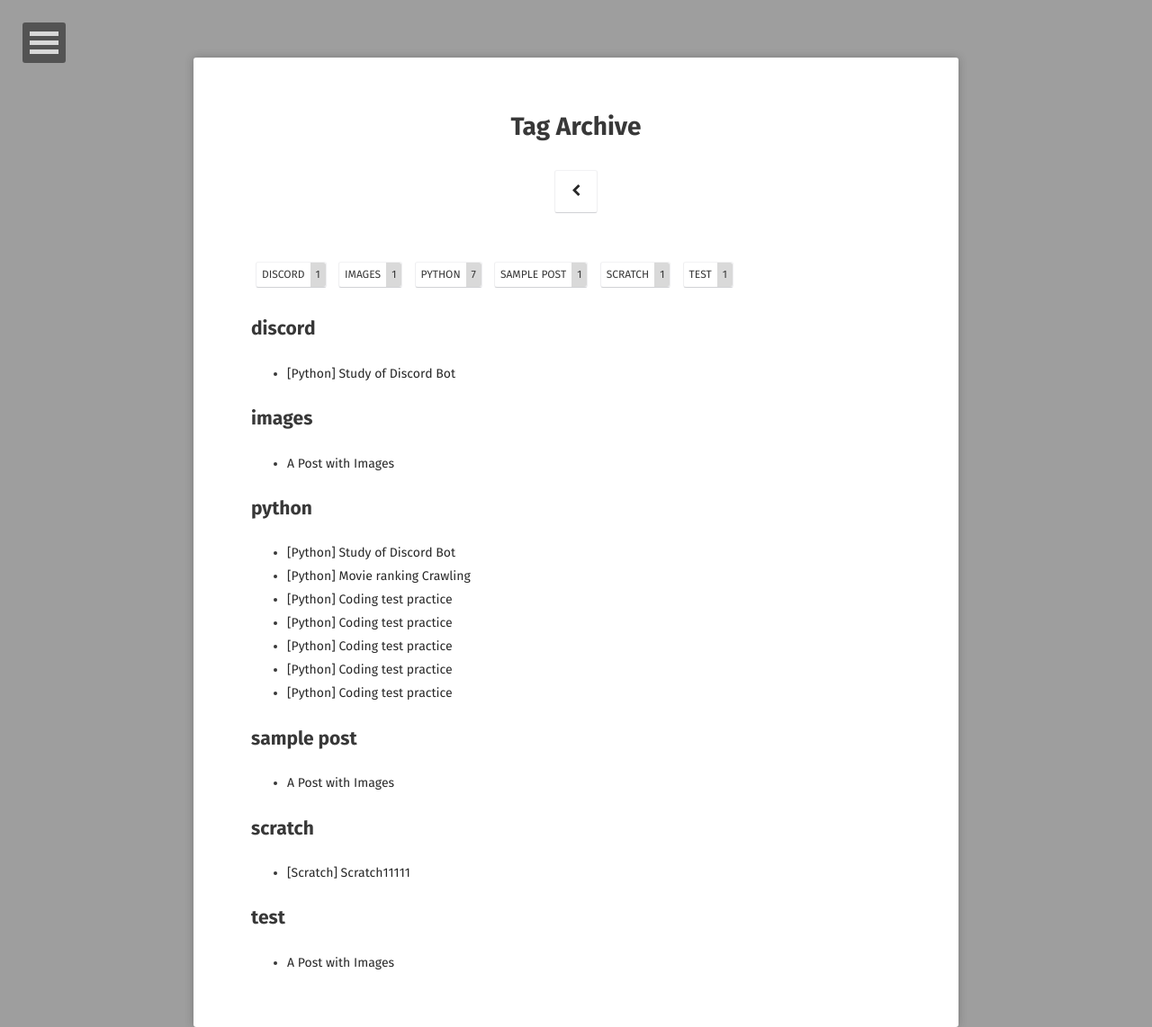
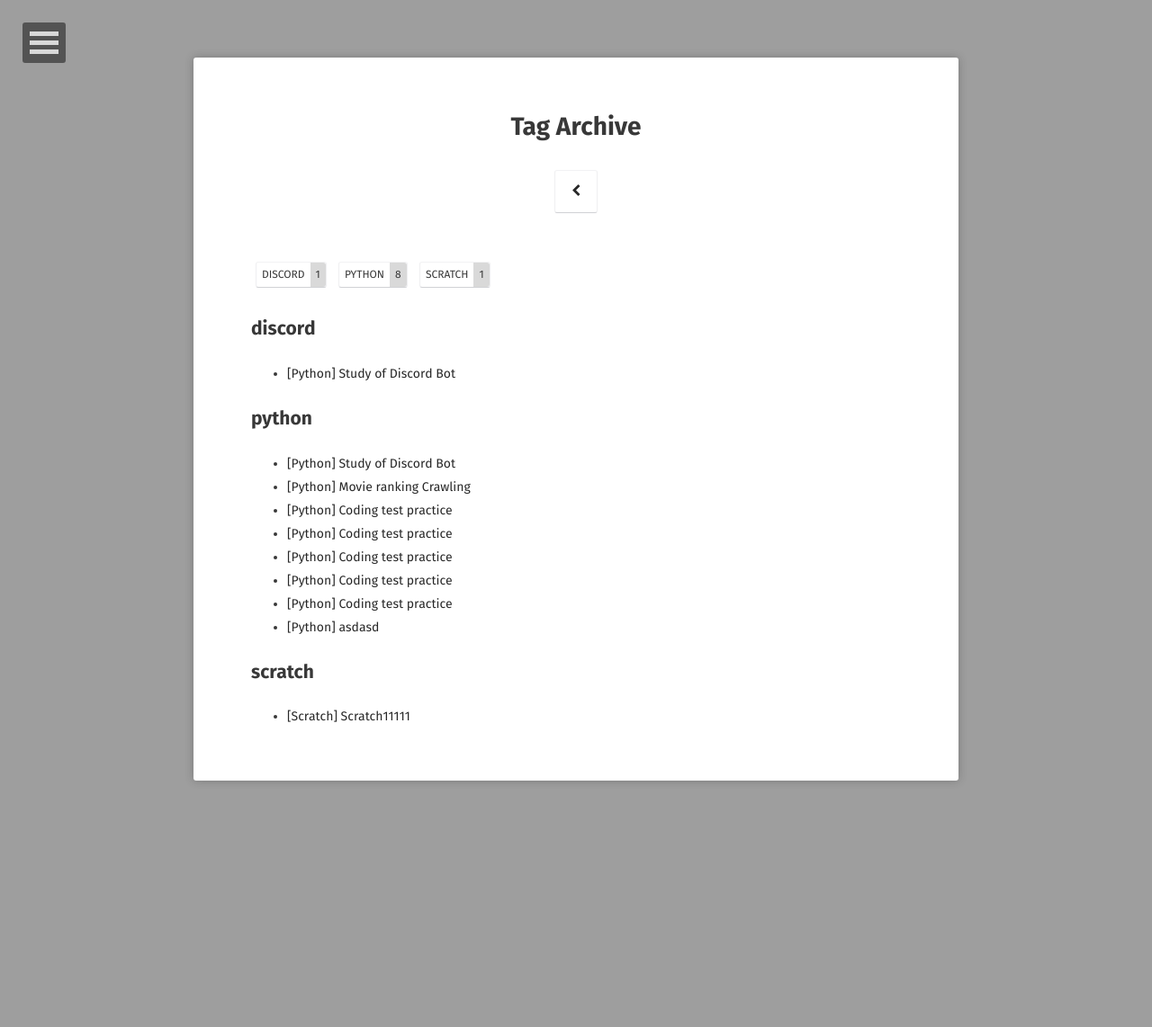
Before and after one commit to minhk05/minhk05.github.com, a Jekyll site: the page built from tags/index.html, in a window 1280 px wide. Shown: the whole page at 90% size. Built offline with Jekyll 4.4.1, drawn with Linux system fonts in a browser that asks for light colours; some web fonts are replaced; after the commit the page ends 964 px from its top, so only the background shows below that.

Commit message:
Update 2013-05-22-sample-post-images.md

```diff
--- a/_posts/Python/2013-05-22-sample-post-images.md
+++ b/_posts/Python/2013-05-22-sample-post-images.md
@@ -1,10 +1,10 @@
 ---
 layout: post
-title: "A Post with Images"
-date: 2013-05-22
-excerpt: "Examples and code for displaying images in posts."
-tags: [sample post, images, test]
-comments: true
+title: "[Python] asdasd"
+excerpt: "2dasd기"
+category: Python
+tags: [python]
+comments: false
 ---
 
 Here are some examples of what a post with images might look like. If you want to display two or three images next to each other responsively use `figure` with the appropriate `class`. Each instance of `figure` is auto-numbered and displayed in the caption.
```
